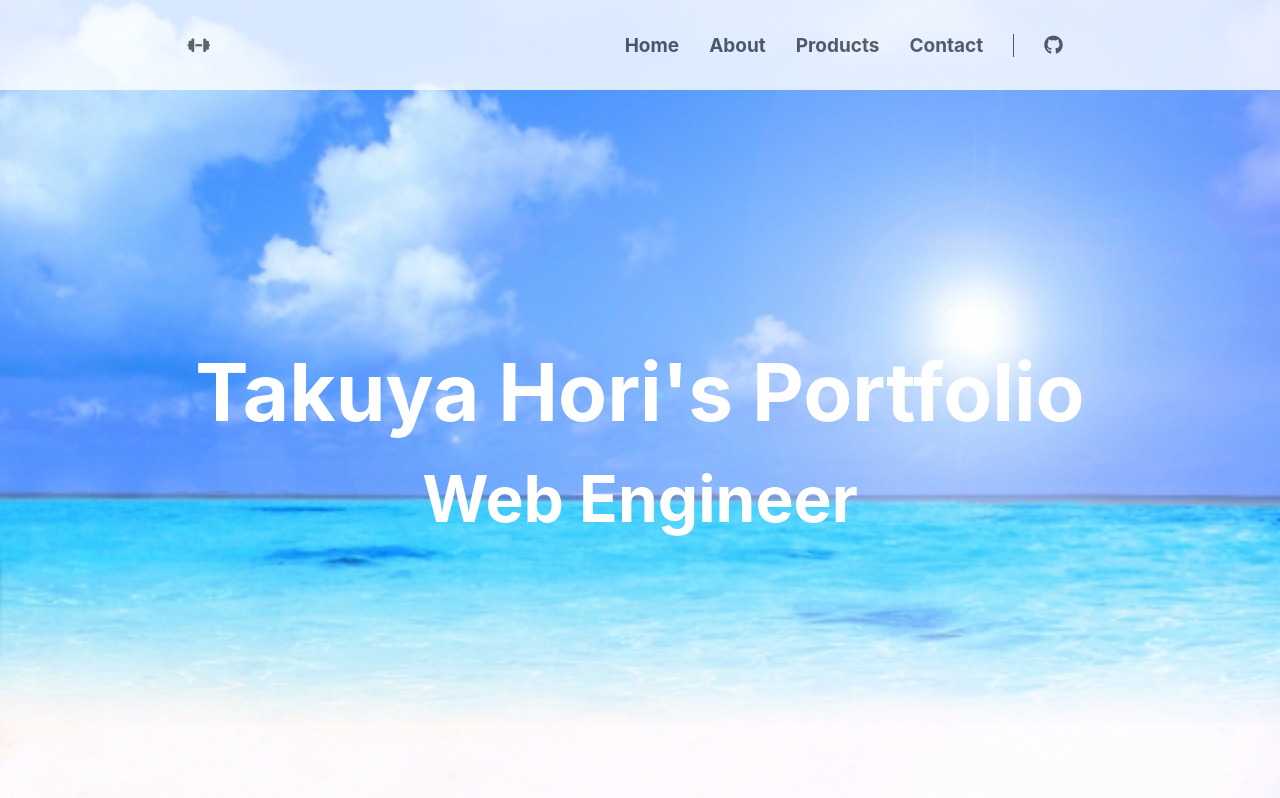
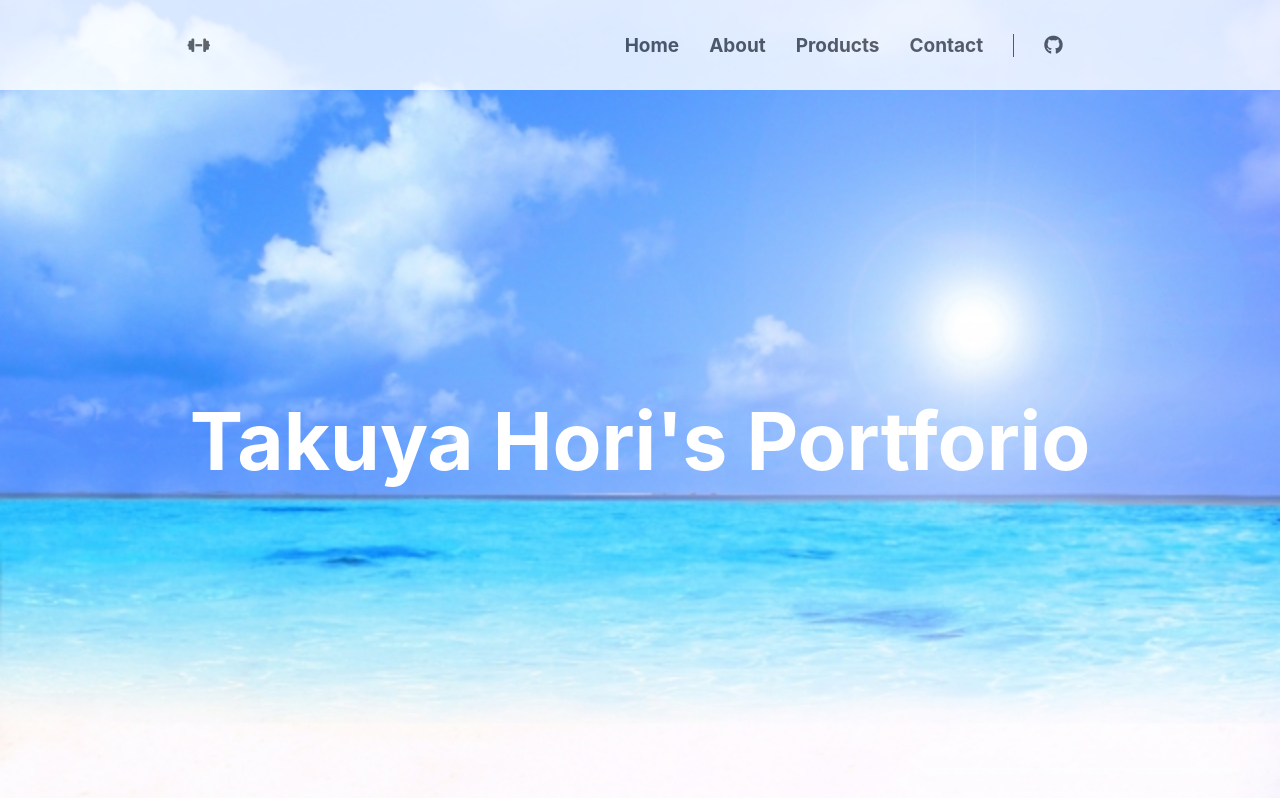
Before and after one commit to takuyahori/portfolio, a React (Create React App) app: page / in a window 1280 px wide. Built offline with nearby package versions, Linux system fonts and the light colour scheme.

Commit message:
firstViewタイトルアニメーション記述

```diff
--- a/package.json
+++ b/package.json
@@ -12,6 +12,7 @@
     "react-dom": "^18.1.0",
     "react-router-dom": "^6.3.0",
     "react-scripts": "5.0.1",
+    "react-spring": "^9.4.5",
     "web-vitals": "^2.1.4"
   },
   "scripts": {
--- a/src/App.css
+++ b/src/App.css
@@ -58,12 +58,6 @@ nav ul li a:hover {
   padding-top: 80px;
   margin: 0 auto;
   font-size: 10vh;
-}
-
-.firstView__desc {
-  display: block;
-  margin-top: 20px;
-  font-size: 8vh;
 }
 
 .about {
--- a/src/component/HomePage.js
+++ b/src/component/HomePage.js
@@ -1,21 +1,36 @@
 import React, { useState } from 'react';
+import { animated, useTrail } from 'react-spring';
 import firstViewImg from "../images/23842768_s.jpg";
 
+const title = ["T", "a", "k", "u", "y", "a", " ", "H", "o", "r", "i", "'", "s", " ", "P", "o", "r", "t", "f", "o", "r", "i", "o"];
+const desc = ["W", "e", "b", " ", "E", "n", "g", "i", "n", "i", "i", "e", "r"];
+const config = { mass: 5, tension: 2000, friction: 200 };
 
 const HomePage = () => {
-  const [ active, setActive ] = useState(false);
 
-  const classToggle = () => {
-    setActive(!active)
-  };
+  const [ toggle, setToggle ] = useState(true);
+  const trail = useTrail(title.length, {
+    config,
+    opacity: toggle ? 1 : 0,
+    from: { opacity : 0 }
+  });
 
   return (
-    <div className='firstView' onUnload={classToggle}>
+    <div className='firstView' onLoad={() => setToggle(state => !state)}>
         <div className='firstView__img' style={{
             backgroundImage: `url(${firstViewImg})`}}>
             <h1 className='firstView__text'>
-                <span className='firstView__title'>Takuya Hori's Portfolio</span>
-                <span className='firstView__desc'>Web Engineer</span>
+              {trail.map(({ ...rest }, index) => (
+                <animated.span
+                  key={title[index]}
+                  className="firstView__title"
+                  style={{
+                    ...rest
+                  }}
+                >
+                  <animated.span>{title[index]}</animated.span>
+                </animated.span>
+              ))}
             </h1>
         </div>
     </div>
```
Also changed, not shown: 1 other file (tests, documents, lock files or other folders).
